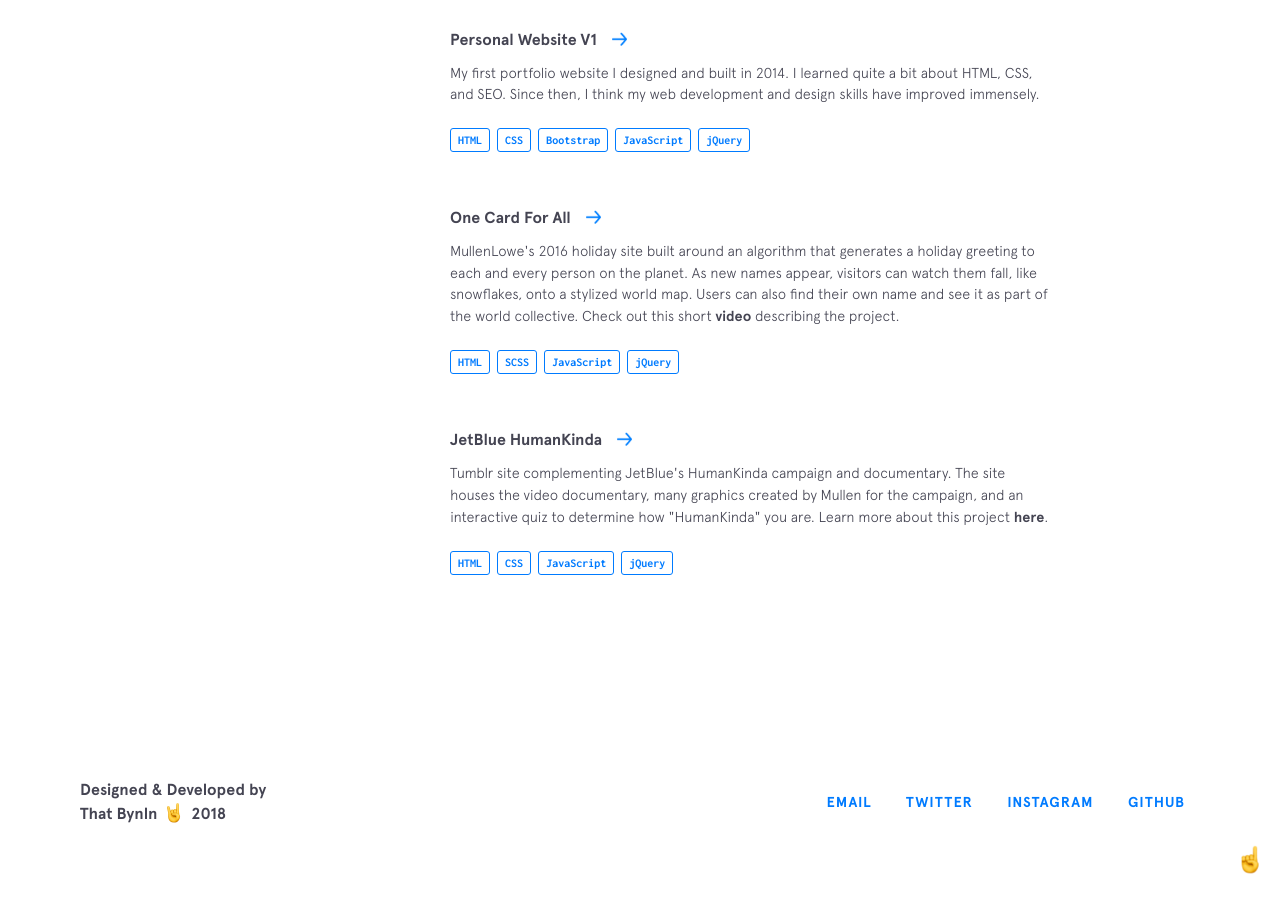
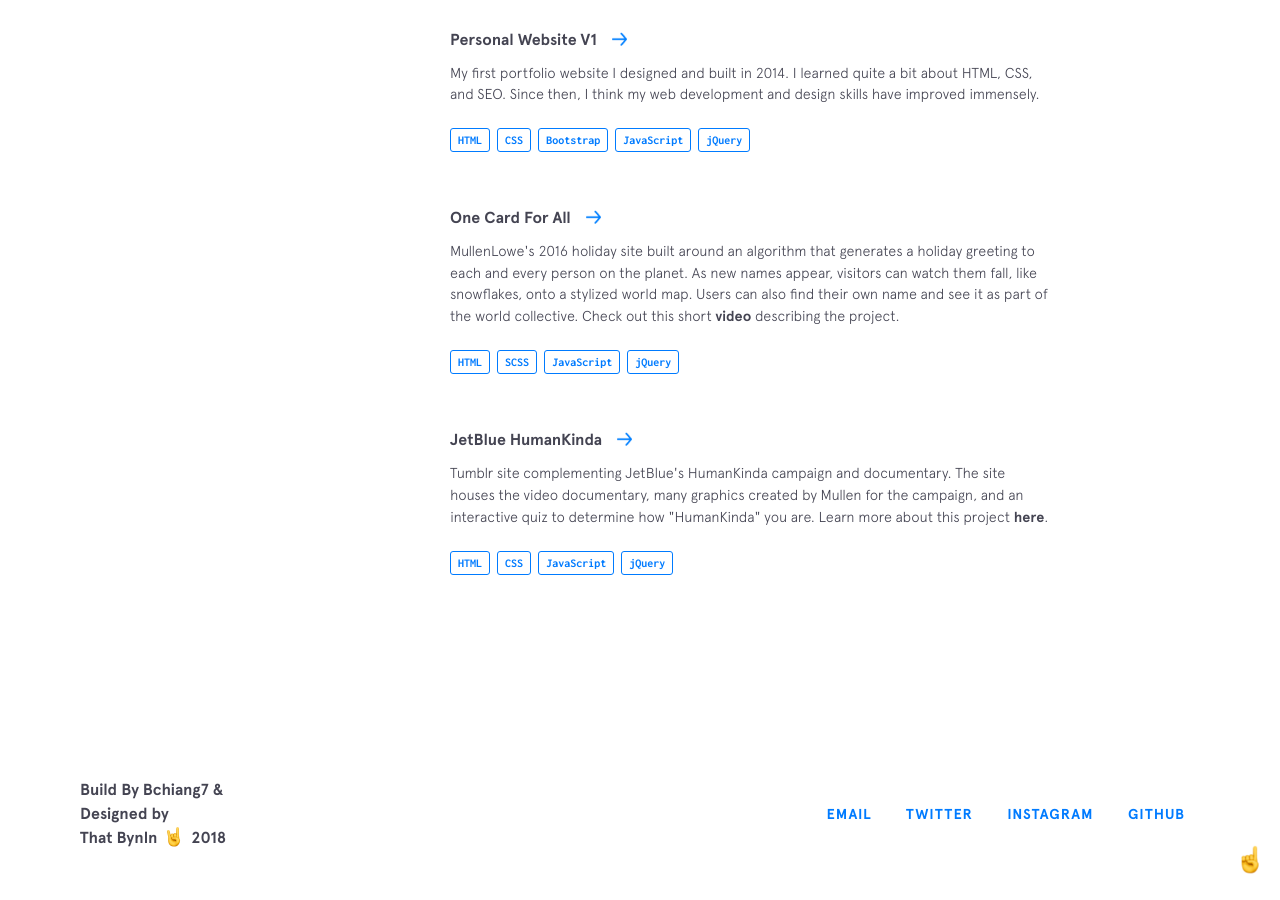
Before and after one commit to thatbynln/thatbynln.github.io, a Jekyll site: the page built from index.html, in a window 1280 px wide and 900 px high, scrolled down 5444 px. Built offline with Jekyll 4.4.1, drawn with Linux system fonts in a browser that asks for light colours; nearby versions of some CDN libraries; before the commit the page ends 6320 px from its top, so only the background shows below that.

Commit message:
Update footer.html

```diff
--- a/_includes/footer.html
+++ b/_includes/footer.html
@@ -1,7 +1,7 @@
 <footer class="footer">
   <div class="footer__copyright">
     <div class="top">
-      <span>Designed &amp; Developed by</span>
+      <span>Build By Bchiang7 &amp; Designed by</span>
     </div>
     <div class="bottom">
       <span>That Bynln</span>
```
